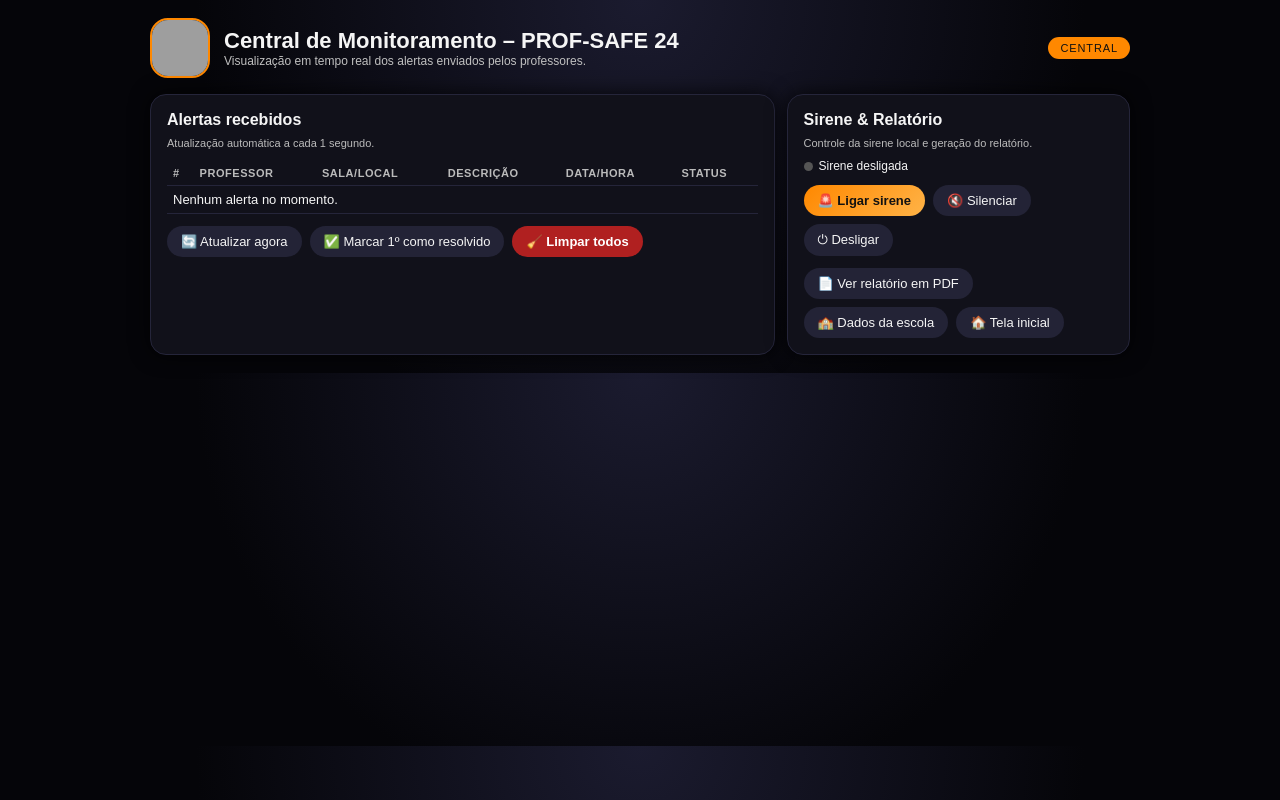
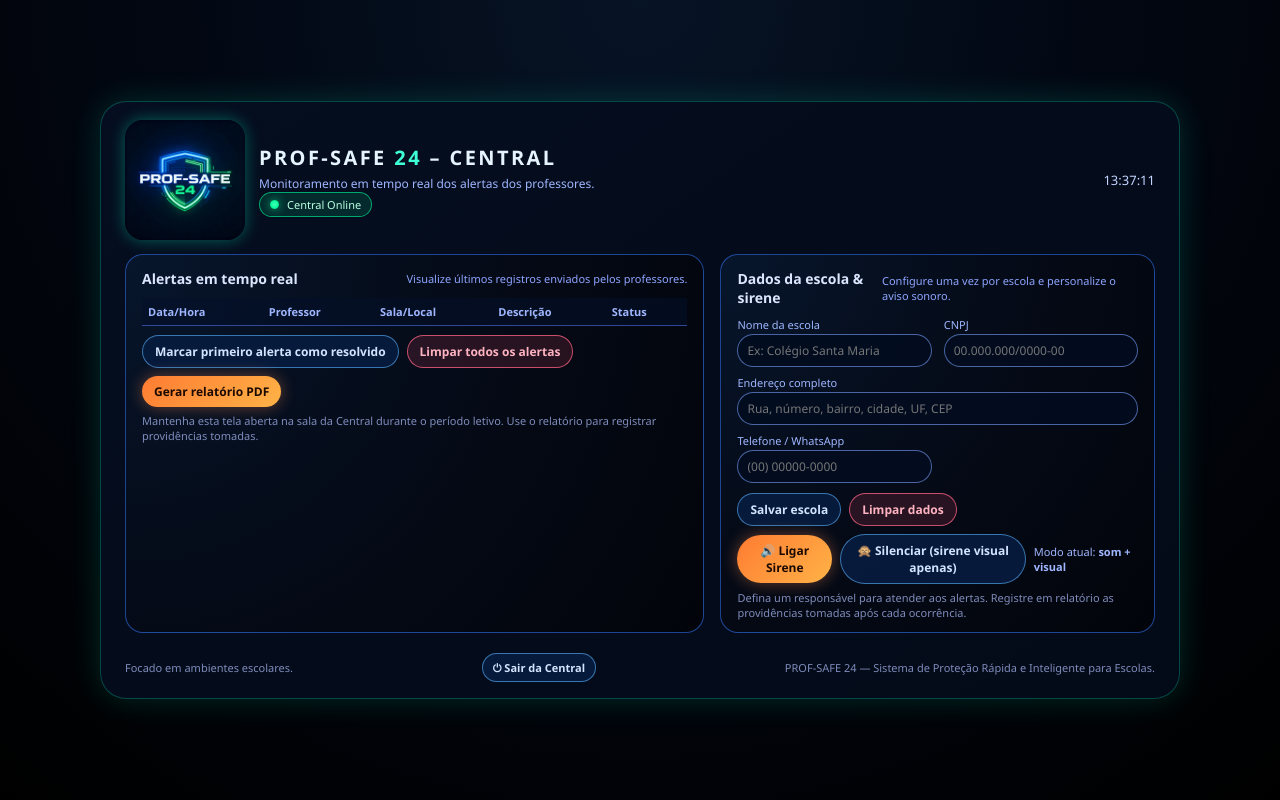
Before and after one commit to salveci2022/prof-safe24, a Flask app: template templates/central.html in a window 1280 px wide. Run offline with Flask 3, Linux system fonts and the light colour scheme; the template is opened without the code that fills it, so the values that code supplies are empty; grey boxes are pictures that could not be loaded.

Commit message:
Update central.html

```diff
--- a/templates/central.html
+++ b/templates/central.html
@@ -1,342 +1,485 @@
+
 <!DOCTYPE html>
-<html lang="pt-BR">
+<html lang="pt-br">
 <head>
   <meta charset="UTF-8">
-    <title>Central de Monitoramento – PROF-SAFE 24</title>
-    <meta name="viewport" content="width=device-width, initial-scale=1.0">
-
+  <title>PROF-SAFE 24 – Central</title>
   <style>
-        * { box-sizing: border-box; margin: 0; padding: 0; }
+    * {
+      margin: 0;
+      padding: 0;
+      box-sizing: border-box;
+      font-family: "Segoe UI", system-ui, sans-serif;
+    }
     body {
-            font-family: Arial, Helvetica, sans-serif;
-            background: radial-gradient(circle at top, #1b1b2f 0, #050509 60%);
-            color: #f5f5f5;
-            padding: 18px;
+      min-height: 100vh;
+      background: radial-gradient(circle at top, #071426 0, #020712 45%, #000 100%);
+      color: #e6f4ff;
+      display: flex;
+      align-items: center;
+      justify-content: center;
+      padding: 22px;
     }
-        .container {
-            max-width: 980px;
-            margin: 0 auto;
+    .shell {
+      width: 100%;
+      max-width: 1080px;
+      background: linear-gradient(145deg, rgba(5, 14, 32, 0.98), rgba(3, 10, 24, 0.98));
+      border-radius: 26px;
+      border: 1px solid rgba(0, 255, 200, 0.25);
+      box-shadow: 0 0 32px rgba(0, 255, 200, 0.16);
+      padding: 18px 24px 16px;
+      display: flex;
+      flex-direction: column;
+      gap: 14px;
     }
     .header {
       display: flex;
       align-items: center;
+      justify-content: space-between;
+      gap: 16px;
+    }
+    .header-left {
+      display: flex;
+      align-items: center;
       gap: 14px;
-            margin-bottom: 16px;
     }
-        .logo-wrap {
-            width: 60px;
-            height: 60px;
+    .header-left img {
+      width: 120px;
+      height: 120px;
       border-radius: 18px;
-            overflow: hidden;
-            border: 2px solid #ff8800;
-            flex-shrink: 0;
+      object-fit: cover;
+      box-shadow: 0 0 16px rgba(0, 255, 200, 0.35);
     }
-        .logo-wrap img {
-            width: 100%;
-            height: 100%;
-            object-fit: cover;
+    .title-block h1 {
+      font-size: 20px;
+      letter-spacing: 0.12em;
+      text-transform: uppercase;
     }
-        .title-block {
-            flex: 1;
+    .title-block h1 span {
+      color: #3fffd7;
     }
-        .title {
-            font-size: 22px;
-            font-weight: bold;
+    .title-block p {
+      margin-top: 4px;
+      font-size: 12px;
+      color: #9fb6ff;
     }
-        .subtitle {
-            font-size: 12px;
-            color: #c0c0c0;
+    .status-pill {
+      display: inline-flex;
+      align-items: center;
+      gap: 8px;
+      padding: 4px 10px;
+      border-radius: 999px;
+      background: rgba(0, 255, 157, 0.12);
+      border: 1px solid rgba(0, 255, 157, 0.6);
+      font-size: 11px;
+      color: #b9ffe0;
     }
-        .badge {
-            font-size: 11px;
-            padding: 5px 12px;
-            border-radius: 999px;
-            background: #ff8800;
-            color: #111;
-            text-transform: uppercase;
-            letter-spacing: 0.08em;
+    .status-dot {
+      width: 9px;
+      height: 9px;
+      border-radius: 50%;
+      background: radial-gradient(circle, #46ffb8, #0aff9d 55%, #00996a 100%);
+      box-shadow: 0 0 10px rgba(0, 255, 157, 0.7);
     }
-
-        .grid {
+    .clock {
+      font-size: 13px;
+      color: #c2d4ff;
+      text-align: right;
+    }
+    .main-grid {
       display: grid;
-            grid-template-columns: 2fr 1.1fr;
-            gap: 12px;
+      grid-template-columns: 1.6fr 1.2fr;
+      gap: 16px;
     }
     .card {
-            background: #11111a;
-            border-radius: 16px;
-            padding: 16px;
-            box-shadow: 0 0 20px rgba(0,0,0,0.8);
-            border: 1px solid #25253a;
+      background: radial-gradient(circle at top left, #07162c 0, #050b18 48%, #02040a 100%);
+      border-radius: 18px;
+      border: 1px solid rgba(52, 120, 255, 0.55);
+      padding: 14px 16px 12px;
     }
     .card h2 {
-            font-size: 16px;
-            margin-bottom: 4px;
+      font-size: 14px;
+      margin-bottom: 10px;
+      display: flex;
+      align-items: center;
+      justify-content: space-between;
+      color: #dce6ff;
     }
-        .card small {
+    .card h2 span {
       font-size: 11px;
-            color: #bbbbbb;
+      color: #8ea4ff;
+      font-weight: 400;
     }
-
     table {
       width: 100%;
       border-collapse: collapse;
-            margin-top: 10px;
-            font-size: 13px;
+      font-size: 12px;
     }
     th, td {
       padding: 6px 6px;
-            border-bottom: 1px solid #25253a;
       text-align: left;
     }
     th {
+      font-weight: 600;
       font-size: 11px;
-            text-transform: uppercase;
-            letter-spacing: 0.05em;
-            color: #bbbbbb;
+      color: #9fb6ff;
+      border-bottom: 1px solid rgba(84, 121, 255, 0.55);
     }
-
-        .status-ativo { color: #ffb347; font-weight: bold; }
-        .status-resolvido { color: #6be8a5; font-weight: bold; }
-
+    tr:nth-child(even) {
+      background: rgba(6, 22, 60, 0.65);
+    }
+    tr:nth-child(odd) {
+      background: rgba(4, 16, 40, 0.6);
+    }
+    td.status {
+      font-weight: 600;
+    }
+    td.status.ativo {
+      color: #ffb347;
+    }
+    td.status.resolvido {
+      color: #3fffd7;
+    }
     .btn-row {
+      margin-top: 9px;
       display: flex;
+      gap: 8px;
       flex-wrap: wrap;
-            gap: 8px;
-            margin-top: 12px;
     }
     .btn {
+      border: none;
+      outline: none;
+      cursor: pointer;
       border-radius: 999px;
-            border: none;
-            padding: 8px 14px;
-            font-size: 13px;
-            cursor: pointer;
+      padding: 7px 12px;
+      font-size: 12px;
+      font-weight: 600;
       display: inline-flex;
       align-items: center;
       gap: 6px;
-            text-decoration: none;
+      transition: all 0.15s ease-out;
     }
-        .btn-main {
-            background: linear-gradient(135deg, #ff8800, #ffb347);
-            color: #111;
-            font-weight: 600;
+    .btn-primary {
+      background: linear-gradient(135deg, #ff7b32, #ffb347);
+      color: #1b0900;
+      box-shadow: 0 0 16px rgba(255, 140, 82, 0.4);
     }
-        .btn-main:hover { filter: brightness(0.95); }
-        .btn-secondary {
-            background: #232336;
-            color: #f5f5f5;
-            font-weight: 500;
+    .btn-primary:hover {
+      filter: brightness(1.06);
+      transform: translateY(-1px);
     }
-        .btn-secondary:hover { background: #30304a; }
+    .btn-soft {
+      background: rgba(7, 28, 64, 0.9);
+      color: #d3e4ff;
+      border: 1px solid rgba(91, 180, 255, 0.6);
+    }
+    .btn-soft:hover {
+      background: rgba(11, 40, 86, 0.9);
+    }
     .btn-danger {
-            background: #b02020;
-            color: #fff;
-            font-weight: 600;
+      background: rgba(255, 77, 109, 0.14);
+      color: #ffb3c1;
+      border: 1px solid rgba(255, 99, 132, 0.75);
     }
-        .btn-danger:hover { background: #d02828; }
-
-        .tag-siren {
-            display: inline-flex;
+    .btn-danger:hover {
+      background: rgba(255, 77, 109, 0.2);
+    }
+    .school-grid {
+      display: grid;
+      grid-template-columns: repeat(2, minmax(0, 1fr));
+      gap: 8px 12px;
+      margin-bottom: 10px;
+    }
+    .field label {
+      font-size: 11px;
+      color: #9fb6ff;
+      margin-bottom: 2px;
+      display: block;
+    }
+    .field input {
+      width: 100%;
+      padding: 7px 9px;
+      border-radius: 999px;
+      border: 1px solid rgba(120, 162, 255, 0.6);
+      background: rgba(3, 13, 32, 0.9);
+      color: #e6f4ff;
+      font-size: 12px;
+      outline: none;
+    }
+    .field input:focus {
+      border-color: #3fffd7;
+      box-shadow: 0 0 0 1px rgba(63, 255, 215, 0.5);
+    }
+    .school-footer-note {
+      font-size: 11px;
+      color: #7f8cbb;
+      margin-top: 6px;
+    }
+    .sirene-modos {
+      display: flex;
       align-items: center;
-            gap: 6px;
+      gap: 8px;
+      margin-top: 8px;
       font-size: 12px;
-            margin-top: 8px;
+      color: #c8d6ff;
     }
-        .dot {
-            width: 9px;
-            height: 9px;
-            border-radius: 50%;
+    .sirene-modos span {
+      font-size: 11px;
+      color: #9fb6ff;
     }
-        .dot-on { background: #ff3b3b; box-shadow: 0 0 8px #ff3b3b; }
-        .dot-off { background: #555; }
-
+    .footer {
+      margin-top: 6px;
+      font-size: 11px;
+      color: #7f8cbb;
+      display: flex;
+      justify-content: space-between;
+      align-items: center;
+      gap: 8px;
+    }
+    .footer button {
+      font-size: 11px;
+      padding: 6px 10px;
+    }
     @media (max-width: 900px) {
-            .grid { grid-template-columns: 1fr; }
+      .main-grid {
+        grid-template-columns: 1fr;
+      }
+    }
+    @media (max-width: 720px) {
+      .header {
+        flex-direction: column;
+        align-items: flex-start;
+      }
+      .header-left {
+        width: 100%;
+      }
     }
   </style>
 </head>
 <body>
-<div class="container">
-
+  <div class="shell">
     <div class="header">
-        <div class="logo-wrap">
-            <!-- TROQUE O CAMINHO DA LOGO SE PRECISAR -->
-            <img src="/static/img/logo_profsafe.png" alt="Logo PROF-SAFE 24">
+      <div class="header-left">
+        <img src="{{ url_for('static', filename='logo_prof_safe24.png') }}" alt="PROF-SAFE 24">
+        <div class="title-block">
+          <h1>PROF-SAFE <span>24</span> – Central</h1>
+          <p>Monitoramento em tempo real dos alertas dos professores.</p>
+          <div class="status-pill">
+            <span class="status-dot"></span>
+            <span>Central Online</span>
           </div>
-        <div class="title-block">
-            <div class="title">Central de Monitoramento – PROF-SAFE 24</div>
-            <div class="subtitle">Visualização em tempo real dos alertas enviados pelos professores.</div>
         </div>
-        <span class="badge">Central</span>
+      </div>
+      <div class="clock" id="clock">--:--:--</div>
     </div>
 
-    <div class="grid">
-        <!-- Lista de alertas -->
+    <div class="main-grid">
       <div class="card">
-            <h2>Alertas recebidos</h2>
-            <small>Atualização automática a cada 1 segundo.</small>
-
+        <h2>
+          Alertas em tempo real
+          <span>Visualize últimos registros enviados pelos professores.</span>
+        </h2>
+        <div class="table-wrap">
           <table>
             <thead>
               <tr>
-                    <th>#</th>
+                <th>Data/Hora</th>
                 <th>Professor</th>
                 <th>Sala/Local</th>
                 <th>Descrição</th>
-                    <th>Data/Hora</th>
                 <th>Status</th>
               </tr>
             </thead>
             <tbody id="alerts-body">
-                <tr><td colspan="6">Carregando alertas...</td></tr>
+              <!-- preenchido via JS -->
             </tbody>
           </table>
+        </div>
+        <div class="btn-row">
+          <button class="btn btn-soft" onclick="resolverPrimeiro()">Marcar primeiro alerta como resolvido</button>
+          <button class="btn btn-danger" onclick="limparAlertas()">Limpar todos os alertas</button>
+          <button class="btn btn-primary" onclick="gerarRelatorio()">Gerar relatório PDF</button>
+        </div>
+        <p class="school-footer-note">
+          Mantenha esta tela aberta na sala da Central durante o período letivo. Use o relatório para registrar providências tomadas.
+        </p>
+      </div>
 
+      <div class="card">
+        <h2>
+          Dados da escola & sirene
+          <span>Configure uma vez por escola e personalize o aviso sonoro.</span>
+        </h2>
+        <div class="school-grid">
+          <div class="field">
+            <label>Nome da escola</label>
+            <input type="text" id="escola_nome" placeholder="Ex: Colégio Santa Maria">
+          </div>
+          <div class="field">
+            <label>CNPJ</label>
+            <input type="text" id="escola_cnpj" placeholder="00.000.000/0000-00">
+          </div>
+          <div class="field" style="grid-column: span 2;">
+            <label>Endereço completo</label>
+            <input type="text" id="escola_endereco" placeholder="Rua, número, bairro, cidade, UF, CEP">
+          </div>
+          <div class="field">
+            <label>Telefone / WhatsApp</label>
+            <input type="text" id="escola_telefone" placeholder="(00) 00000-0000">
+          </div>
+        </div>
         <div class="btn-row">
-                <button class="btn btn-secondary" onclick="refreshStatus()">🔄 Atualizar agora</button>
-                <button class="btn btn-secondary" onclick="resolverPrimeiro()">✅ Marcar 1º como resolvido</button>
-                <button class="btn btn-danger" onclick="limparAlertas()">🧹 Limpar todos</button>
+          <button class="btn btn-soft" onclick="salvarEscola()">Salvar escola</button>
+          <button class="btn btn-danger" onclick="limparEscola()">Limpar dados</button>
+        </div>
+        <div class="sirene-modos">
+          <button class="btn btn-primary" onclick="setSireneModo('som_visual')">🔊 Ligar Sirene</button>
+          <button class="btn btn-soft" onclick="setSireneModo('visual')">🙊 Silenciar (sirene visual apenas)</button>
+          <span>Modo atual: <strong id="sirene-modo-label">som + visual</strong></span>
+        </div>
+        <p class="school-footer-note">
+          Defina um responsável para atender aos alertas. Registre em relatório as providências tomadas após cada ocorrência.
+        </p>
       </div>
     </div>
 
-        <!-- Sirene + Relatório + Navegação -->
-        <div class="card">
-            <h2>Sirene & Relatório</h2>
-            <small>Controle da sirene local e geração do relatório.</small>
-
-            <div class="tag-siren">
-                <span id="siren-dot" class="dot dot-off"></span>
-                <span id="siren-text">Sirene desligada</span>
-            </div>
-
-            <div class="btn-row" style="margin-top: 10px;">
-                <button class="btn btn-main" onclick="sirenOn()">🚨 Ligar sirene</button>
-                <button class="btn btn-secondary" onclick="sirenMute()">🔇 Silenciar</button>
-                <button class="btn btn-secondary" onclick="sirenOff()">⏻ Desligar</button>
-            </div>
-
-            <div class="btn-row" style="margin-top: 12px;">
-                <a class="btn btn-secondary" href="/report.pdf" target="_blank">
-                    📄 Ver relatório em PDF
-                </a>
-                <a class="btn btn-secondary" href="/admin/escola">
-                    🏫 Dados da escola
-                </a>
-                <a class="btn btn-secondary" href="/">
-                    🏠 Tela inicial
-                </a>
-            </div>
-        </div>
+    <div class="footer">
+      <span>Focado em ambientes escolares.</span>
+      <button class="btn btn-soft" onclick="sairCentral()">⏻ Sair da Central</button>
+      <span>PROF-SAFE 24 — Sistema de Proteção Rápida e Inteligente para Escolas.</span>
     </div>
   </div>
 
-<audio id="sirenAudio">
-    <!-- Coloque aqui seu áudio real de sirene -->
-    <source src="/static/sounds/siren.mp3" type="audio/mpeg">
-</audio>
+  <audio id="sirene-audio" src="/sirene.mp3" preload="auto"></audio>
 
   <script>
-    let currentSiren = false;
-    let currentMuted = false;
+    function atualizarClock() {
+      const el = document.getElementById('clock');
+      const now = new Date();
+      const h = String(now.getHours()).padStart(2, '0');
+      const m = String(now.getMinutes()).padStart(2, '0');
+      const s = String(now.getSeconds()).padStart(2, '0');
+      el.textContent = h + ':' + m + ':' + s;
+    }
+    setInterval(atualizarClock, 1000);
+    atualizarClock();
 
-    async function refreshStatus() {
-        try {
-            const resp = await fetch("/api/status");
-            const data = await resp.json();
+    let sireneModo = "{{ sirene_modo if sirene_modo else 'som_visual' }}";
+    document.getElementById('sirene-modo-label').innerText =
+      sireneModo === 'visual' ? 'visual apenas' : 'som + visual';
 
-            const body = document.getElementById("alerts-body");
-            body.innerHTML = "";
-
-            if (!data.alerts || data.alerts.length === 0) {
-                body.innerHTML = '<tr><td colspan="6">Nenhum alerta no momento.</td></tr>';
-            } else {
-                data.alerts.forEach((a, idx) => {
-                    const tr = document.createElement("tr");
-                    tr.innerHTML = `
-                        <td>${idx + 1}</td>
-                        <td>${a.teacher || '-'}</td>
-                        <td>${a.room || '-'}</td>
-                        <td>${a.description || '-'}</td>
-                        <td>${a.ts || '-'}</td>
-                        <td class="${a.resolved ? 'status-resolvido' : 'status-ativo'}">
-                            ${a.resolved ? 'Resolvido' : 'Ativo'}
-                        </td>
-                    `;
-                    body.appendChild(tr);
+    function carregarEscola() {
+      fetch('/api/escola')
+        .then(r => r.json())
+        .then(data => {
+          document.getElementById('escola_nome').value = data.nome || '';
+          document.getElementById('escola_cnpj').value = data.cnpj || '';
+          document.getElementById('escola_endereco').value = data.endereco || '';
+          document.getElementById('escola_telefone').value = data.telefone || '';
         });
     }
 
-            currentSiren = data.siren;
-            currentMuted = data.muted;
-            atualizarSireneVisual();
-        } catch (e) {
-            console.error("Erro ao atualizar status:", e);
+    function salvarEscola() {
+      const payload = {
+        nome: document.getElementById('escola_nome').value,
+        cnpj: document.getElementById('escola_cnpj').value,
+        endereco: document.getElementById('escola_endereco').value,
+        telefone: document.getElementById('escola_telefone').value
+      };
+      fetch('/api/escola', {
+        method: 'POST',
+        headers: { 'Content-Type': 'application/json' },
+        body: JSON.stringify(payload)
+      }).then(() => carregarEscola());
+    }
+
+    function limparEscola() {
+      document.getElementById('escola_nome').value = '';
+      document.getElementById('escola_cnpj').value = '';
+      document.getElementById('escola_endereco').value = '';
+      document.getElementById('escola_telefone').value = '';
+      salvarEscola();
+    }
+
+    function atualizarAlertas() {
+      fetch('/api/alertas')
+        .then(r => r.json())
+        .then(lista => {
+          const tbody = document.getElementById('alerts-body');
+          tbody.innerHTML = '';
+          if (!lista || lista.length === 0) {
+            const tr = document.createElement('tr');
+            const td = document.createElement('td');
+            td.colSpan = 5;
+            td.textContent = 'Nenhum alerta registrado.';
+            td.style.textAlign = 'center';
+            td.style.padding = '16px 0';
+            tr.appendChild(td);
+            tbody.appendChild(tr);
+            return;
+          }
+          lista.forEach(alerta => {
+            const tr = document.createElement('tr');
+            tr.innerHTML = `
+              <td>${alerta.datahora}</td>
+              <td>${alerta.professor}</td>
+              <td>${alerta.sala}</td>
+              <td>${alerta.descricao}</td>
+              <td class="status ${alerta.status === 'Ativo' ? 'ativo' : 'resolvido'}">${alerta.status}</td>
+            `;
+            tbody.appendChild(tr);
+          });
+        });
+    }
+
+    function limparAlertas() {
+      fetch('/api/alertas/limpar', { method: 'POST' })
+        .then(() => atualizarAlertas());
+    }
+
+    function resolverPrimeiro() {
+      fetch('/api/alertas/resolver_primeiro', { method: 'POST' })
+        .then(() => atualizarAlertas());
+    }
+
+    function gerarRelatorio() {
+      window.open('/relatorio.pdf', '_blank');
+    }
+
+    function setSireneModo(modo) {
+      fetch('/api/sirene_modo', {
+        method: 'POST',
+        headers: { 'Content-Type': 'application/json' },
+        body: JSON.stringify({ modo })
+      })
+      .then(r => r.json())
+      .then(data => {
+        sireneModo = data.modo;
+        document.getElementById('sirene-modo-label').innerText =
+          sireneModo === 'visual' ? 'visual apenas' : 'som + visual';
+      });
+    }
+
+    function tocarSireneSeNecessario() {
+      if (sireneModo !== 'som_visual') return;
+      const audio = document.getElementById('sirene-audio');
+      const playPromise = audio.play();
+      if (playPromise !== undefined) {
+        playPromise.catch(err => {
+          console.warn('Navegador bloqueou autoplay da sirene:', err);
+        });
       }
     }
 
-    function atualizarSireneVisual() {
-        const dot = document.getElementById("siren-dot");
-        const text = document.getElementById("siren-text");
-        const audio = document.getElementById("sirenAudio");
-
-        if (currentSiren && !currentMuted) {
-            dot.className = "dot dot-on";
-            text.textContent = "Sirene ligada";
-            if (audio && audio.paused) {
-                audio.loop = true;
-                audio.play().catch(() => {});
-            }
-        } else if (currentSiren && currentMuted) {
-            dot.className = "dot dot-off";
-            text.textContent = "Sirene em modo silencioso";
-            if (audio && !audio.paused) audio.pause();
-        } else {
-            dot.className = "dot dot-off";
-            text.textContent = "Sirene desligada";
-            if (audio && !audio.paused) audio.pause();
-        }
+    function sairCentral() {
+      window.location.href = "/";
     }
 
-    async function sirenOn() {
-        await fetch("/api/siren", {
-            method: "POST",
-            headers: {"Content-Type": "application/json"},
-            body: JSON.stringify({action: "on"})
-        });
-        refreshStatus();
-    }
+    carregarEscola();
+    atualizarAlertas();
+    setInterval(atualizarAlertas, 5000);
 
-    async function sirenOff() {
-        await fetch("/api/siren", {
-            method: "POST",
-            headers: {"Content-Type": "application/json"},
-            body: JSON.stringify({action: "off"})
-        });
-        refreshStatus();
-    }
-
-    async function sirenMute() {
-        await fetch("/api/siren", {
-            method: "POST",
-            headers: {"Content-Type": "application/json"},
-            body: JSON.stringify({action: "mute"})
-        });
-        refreshStatus();
-    }
-
-    async function resolverPrimeiro() {
-        await fetch("/api/resolve", {method: "POST"});
-        refreshStatus();
-    }
-
-    async function limparAlertas() {
-        if (!confirm("Tem certeza que deseja limpar TODOS os alertas?")) return;
-        await fetch("/api/clear", {method: "POST"});
-        refreshStatus();
-    }
-
-    setInterval(refreshStatus, 1000);
-    window.addEventListener("load", refreshStatus);
+    window._tocarSireneProfSafe24 = tocarSireneSeNecessario;
   </script>
 </body>
 </html>
```
Lines whose indentation alone changed are shown as unchanged.
